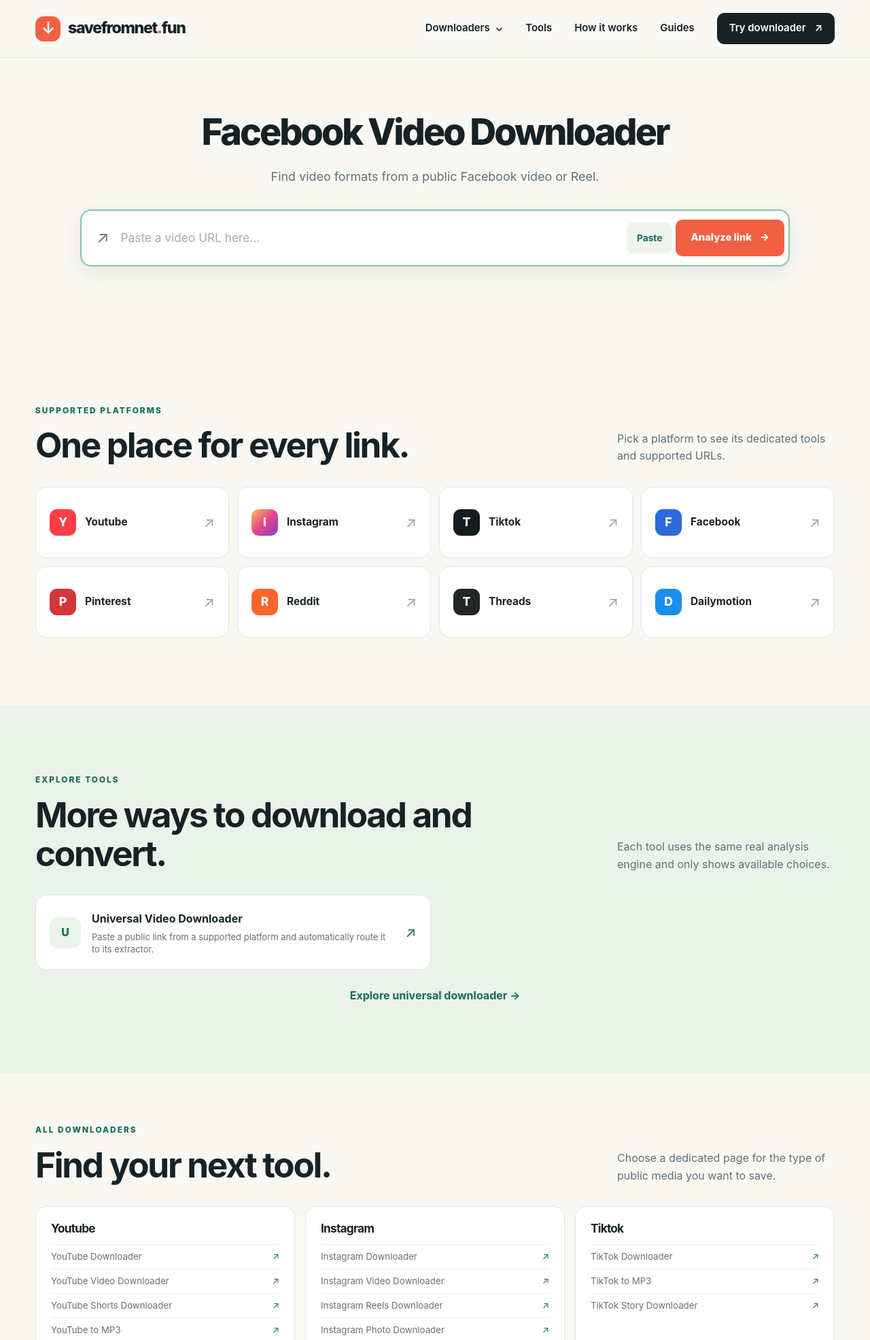
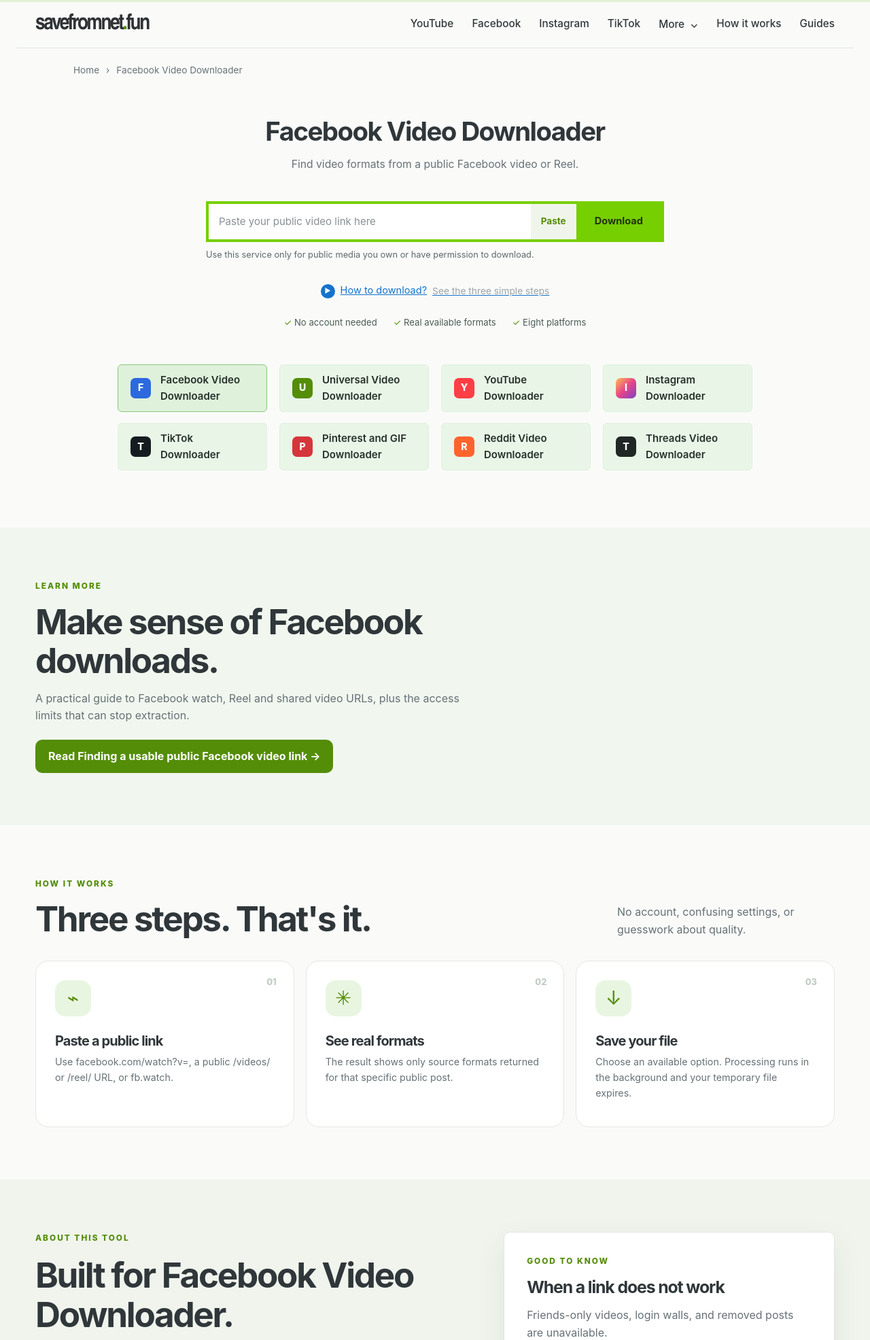
Before and after one commit to umardesignsin-sketch/savefromnetytdownloader, a Flask app: page /facebook-video-downloader in a window 1280 px wide. Shown: the top 1971 px of the page at 68% size. Run offline with Flask 3, Linux system fonts and the light colour scheme; data that the repository does not hold is empty; some libraries are stand-ins or nearby versions.

Commit message:
Restyle homepage and converter pages with green layout

```diff
--- a/app.py
+++ b/app.py
@@ -141,6 +141,15 @@ def _filter_formats(tool, media):
 
 
 def _page(tool=None, guide=None, guide_index=False):
+    platform_home = next((item for item in TOOLS if tool and item.platform == tool.platform), None)
+    primary_tools = [next(item for item in TOOLS if item.platform == platform) for platform in PLATFORMS]
+    quick_links = []
+    if tool and tool.platform != "universal":
+        quick_links = [tool] + [item for item in TOOLS if item.platform == tool.platform and item.slug != tool.slug]
+        quick_links += [BY_SLUG["universal-video-downloader"]] + primary_tools
+    else:
+        quick_links = primary_tools
+    quick_links = list({item.slug: item for item in quick_links}.values())[:8]
     if guide:
         title = f"{guide.title} | SaveFromNet Guides"
         description = guide.description
@@ -180,8 +189,11 @@ def _page(tool=None, guide=None, guide_index=False):
                                           + ([{"@type": "ListItem", "position": 3, "name": guide.title, "item": canonical}] if guide else [])})
     elif tool:
         schema.append({"@context": "https://schema.org", "@type": "BreadcrumbList",
-                       "itemListElement": [{"@type": "ListItem", "position": 1, "name": "Home", "item": SITE_URL + "/"},
-                                           {"@type": "ListItem", "position": 2, "name": tool.name, "item": canonical}]})
+                       "itemListElement": [{"@type": "ListItem", "position": 1, "name": "Home", "item": SITE_URL + "/"}]
+                                          + ([{"@type": "ListItem", "position": 2, "name": platform_home.name,
+                                               "item": SITE_URL + platform_home.path}] if platform_home and platform_home.slug != tool.slug else [])
+                                          + [{"@type": "ListItem", "position": 3 if platform_home and platform_home.slug != tool.slug else 2,
+                                              "name": tool.name, "item": canonical}]})
     platform_guides = {"youtube": "youtube-video-formats", "instagram": "instagram-public-media",
                        "tiktok": "tiktok-video-and-audio", "facebook": "facebook-public-videos",
                        "pinterest": "pinterest-pin-media", "reddit": "reddit-video-with-audio",
@@ -191,7 +203,8 @@ def _page(tool=None, guide=None, guide_index=False):
                            canonical=canonical, tools=TOOLS, platforms=PLATFORMS,
                            related=related_tools(tool) if tool else TOOLS[:10], schema=schema,
                            guide=guide, guide_index=guide_index, guides=GUIDES,
-                           platform_guide=platform_guide)
+                           platform_guide=platform_guide, platform_home=platform_home,
+                           quick_links=quick_links)
 
 
 @app.get("/")
--- a/generate_static.py
+++ b/generate_static.py
@@ -36,7 +36,7 @@ def main():
         target = DIST / filename
         target.parent.mkdir(parents=True, exist_ok=True)
         target.write_bytes(response.data)
-    for name in ("css/site.css", "js/site.js", "favicon.svg"):
+    for name in ("css/site.css", "css/reference.css", "js/site.js", "favicon.svg"):
         source = BASE / "static" / name
         target = DIST / "static" / name
         target.parent.mkdir(parents=True, exist_ok=True)
--- /dev/null
+++ b/static/css/reference.css
@@ -0,0 +1,104 @@
+/* Compact, green-led layout shared by the homepage and every downloader. */
+:root {
+  --ink: #30373a;
+  --muted: #667176;
+  --line: #e2e7e1;
+  --paper: #fafbf9;
+  --coral: #76cf00;
+  --coral-dark: #5cab00;
+  --green: #548d08;
+  --mint: #e8f6e1;
+  --shadow: 0 16px 45px rgba(31, 59, 23, .08);
+}
+
+body { background: #fafbf9; }
+.site-header { background: #fafbf9; border-top: 3px solid #e2f1d2; border-bottom: 0; }
+.header-inner { min-height: 68px; border-bottom: 1px solid #dfe4de; }
+.brand { font-family: "Arial Narrow", "Liberation Sans Narrow", Arial, sans-serif; font-size: 2rem; font-weight: 650; letter-spacing: -.075em; color: #2f3335; gap: 0; }
+.brand-mark { display: none; }
+.brand-dot { color: var(--green); }
+.main-nav { gap: 27px; font-size: .96rem; font-weight: 500; }
+.main-nav > a:not(.nav-cta) { border-bottom: 2px solid transparent; padding: 6px 0; }
+.main-nav > a:not(.nav-cta):hover, .main-nav > a[aria-current="page"] { color: var(--green); border-bottom-color: var(--coral); }
+.nav-dropdown summary { padding: 6px 0; }
+.dropdown-panel { grid-template-columns: 1fr 1fr; width: 290px; }
+
+.home-hero, .tool-hero { background: #fafbf9; padding: 75px 0 0; }
+.tool-hero { padding-top: 22px; }
+.hero-centered { max-width: 1120px; }
+.hero-centered h1, .tool-hero .hero-centered h1 { max-width: 100%; color: var(--ink); font-size: clamp(2rem, 3vw, 2.65rem); font-weight: 750; line-height: 1.2; letter-spacing: -.04em; }
+.home-hero .hero-centered h1 { font-size: clamp(2.4rem, 3.7vw, 3.25rem); }
+.hero-centered h1 em { color: var(--green); }
+.guide-lead { max-width: 710px; margin: 13px auto 0; color: var(--muted); font-size: .98rem; line-height: 1.6; }
+.tool-hero:not(.guide-hero) .breadcrumb { justify-content: flex-start; flex-wrap: wrap; max-width: 1100px; margin: 0 auto 55px; color: #667176; font-size: .85rem; }
+.breadcrumb a:hover { color: var(--green); }
+.guide-hero .hero-centered h1 { font-size: clamp(2.15rem, 3.6vw, 3.2rem); }
+
+.download-zone { background: #fafbf9; margin-top: 0; padding: 42px 0 8px; }
+.download-zone .narrow { max-width: 730px; }
+.download-panel { padding: 0; background: transparent; border: 0; box-shadow: none; }
+.input-row { display: flex; align-items: stretch; min-height: 56px; padding: 0; gap: 0; border: 4px solid var(--coral); border-radius: 0; background: #fff; box-shadow: none; }
+.input-row:focus-within { border-color: var(--coral-dark); box-shadow: 0 0 0 3px rgba(118, 207, 0, .18); }
+.input-row input { flex: 1; min-width: 0; padding: 12px 15px; font-size: .94rem; }
+.input-row input::placeholder { color: #889095; }
+.paste-btn { background: #f0f5eb; border: 0; border-radius: 0; color: var(--green); padding: 0 15px; font-size: .85rem; }
+.paste-btn:hover { background: #e4f0da; }
+.submit-btn, .input-row .submit-btn { min-height: 52px; border: 0; border-radius: 0; background: var(--coral); color: #233300; padding: 0 27px; font-size: .91rem; font-weight: 750; }
+.submit-btn:hover, .input-row .submit-btn:hover { background: var(--coral-dark); }
+.download-note { margin: 9px 0 0; color: #5d686d; font-size: .8rem; text-align: left; }
+.howto-link { display: flex; align-items: center; justify-content: center; gap: 8px; width: fit-content; margin: 31px auto 0; color: #1573cc; font-size: .91rem; text-decoration: underline; }
+.howto-link span { display: grid; place-items: center; width: 21px; height: 21px; border-radius: 50%; background: #1573cc; color: #fff; font-size: .62rem; text-decoration: none; }
+.howto-link small { color: #9ba4a8; font-size: .86rem; text-decoration: none; }
+.hero-highlights { display: flex; flex-wrap: wrap; justify-content: center; gap: 9px 24px; margin: 24px auto 0; color: #4b5b55; font-size: .82rem; }
+.hero-highlights span::first-letter { color: var(--green); }
+.analysis-status { justify-content: center; }
+.result-panel, .progress-panel { border-radius: 12px; }
+
+.quick-tools { padding: 43px 0 84px; background: #fafbf9; }
+.quick-tools-grid { display: flex; flex-wrap: wrap; justify-content: center; gap: 16px 18px; max-width: 990px; margin: 0 auto; }
+.quick-tool { display: flex; align-items: center; gap: 14px; flex: 0 1 220px; min-height: 54px; padding: 10px 18px; border: 1px solid #e0efdd; border-radius: 6px; background: #e9f6e7; color: #25302a; font-size: .94rem; font-weight: 600; transition: background .15s, border-color .15s; }
+.quick-tool:hover { background: #def1dc; border-color: #afd8a5; }
+.quick-tool.is-current { border-color: #87c978; background: #dff1db; }
+.quick-tool .platform-icon { width: 30px; height: 30px; border-radius: 7px; font-size: .88rem; }
+.quick-tool .platform-icon.universal { background: var(--green); }
+
+.section-space { padding-top: 77px; padding-bottom: 77px; }
+.tools-section { background: #f1f7ef; }
+.tool-card { min-height: 96px; border-radius: 8px; box-shadow: none; }
+.guide-card, .directory-group, .detail-card { border-radius: 9px; }
+.guide-promo { background: #f1f7ef; }
+.ready-link { background: var(--green); }
+.ready-link:hover { background: #3d7104; }
+
+@media (max-width: 900px) {
+  .main-nav { gap: 15px; font-size: .84rem; }
+  .brand { font-size: 1.65rem; }
+  .quick-tool { flex-basis: 205px; }
+}
+@media (max-width: 700px) {
+  .header-inner { min-height: 64px; }
+  .brand { font-size: 1.55rem; }
+  .main-nav { top: 67px; gap: 0; }
+  .main-nav > a:not(.nav-cta) { padding: 12px 0; }
+  .home-hero, .tool-hero { padding-top: 56px; }
+  .tool-hero { padding-top: 20px; }
+  .tool-hero:not(.guide-hero) .breadcrumb { margin-bottom: 38px; }
+  .hero-centered h1, .tool-hero .hero-centered h1 { font-size: clamp(2rem, 7vw, 2.75rem); }
+  .guide-lead { font-size: .93rem; }
+  .download-zone { padding-top: 29px; }
+  .input-row { display: grid; grid-template-columns: minmax(0, 1fr) auto; min-height: 0; }
+  .input-row input { grid-column: 1; min-height: 54px; padding: 11px 13px; font-size: .9rem; }
+  .paste-btn { grid-column: 2; padding: 0 12px; }
+  .input-row .submit-btn { grid-column: 1 / -1; min-height: 52px; width: 100%; }
+  .download-note { text-align: center; }
+  .howto-link { margin-top: 23px; flex-wrap: wrap; }
+  .howto-link small { display: none; }
+  .hero-highlights { gap: 7px 12px; font-size: .74rem; }
+  .quick-tools { padding: 32px 0 60px; }
+  .quick-tools-grid { gap: 10px; }
+  .quick-tool { flex: 1 1 calc(50% - 10px); min-width: 0; min-height: 52px; gap: 8px; padding: 8px; font-size: .78rem; }
+  .quick-tool .platform-icon { width: 25px; height: 25px; flex: none; font-size: .72rem; }
+}
+@media (max-width: 390px) {
+  .quick-tool { flex-basis: 100%; font-size: .85rem; }
+}
--- a/static/js/site.js
+++ b/static/js/site.js
@@ -84,7 +84,7 @@
       status.hidden = true;
     } finally {
       submit.disabled = false;
-      submit.innerHTML = 'Analyze link <span aria-hidden="true">→</span>';
+      submit.textContent = 'Download';
       status.hidden = true;
     }
   });
--- a/templates/site.html
+++ b/templates/site.html
@@ -4,7 +4,7 @@
   <script src="https://quge5.com/88/tag.min.js" data-zone="291394" async data-cfasync="false"></script>
   <meta charset="utf-8">
   <meta name="viewport" content="width=device-width, initial-scale=1">
-  <meta name="theme-color" content="#f8f7f2">
+  <meta name="theme-color" content="#f7f8f6">
   <title>{{ title }}</title>
   <meta name="description" content="{{ description }}">
   <link rel="canonical" href="{{ canonical }}">
@@ -18,27 +18,30 @@
   <meta name="twitter:description" content="{{ description }}">
   <link rel="icon" type="image/svg+xml" href="{{ url_for('static', filename='favicon.svg') }}">
   <link rel="stylesheet" href="{{ url_for('static', filename='css/site.css') }}">
+  <link rel="stylesheet" href="{{ url_for('static', filename='css/reference.css') }}">
   {% for item in schema %}<script type="application/ld+json">{{ item | tojson }}</script>{% endfor %}
 </head>
 <body data-tool="{{ tool.slug if tool else 'universal-video-downloader' }}">
   <a class="skip-link" href="#main">Skip to content</a>
   <header class="site-header">
     <div class="container header-inner">
-      <a class="brand" href="/" aria-label="SaveFromNet home"><span class="brand-mark" aria-hidden="true">↓</span><span>savefromnet<span class="brand-dot">.</span>fun</span></a>
+      <a class="brand" href="/" aria-label="SaveFromNet home">savefromnet<span class="brand-dot">.</span>fun</a>
       <button class="menu-toggle" type="button" aria-controls="main-nav" aria-expanded="false" aria-label="Open menu"><span></span><span></span><span></span></button>
       <nav id="main-nav" class="main-nav" aria-label="Main navigation">
-        <details class="nav-dropdown"><summary>Downloaders <span aria-hidden="true">⌄</span></summary>
+        <a href="/youtube-downloader">YouTube</a>
+        <a href="/facebook-video-downloader">Facebook</a>
+        <a href="/instagram-downloader">Instagram</a>
+        <a href="/tiktok-downloader">TikTok</a>
+        <details class="nav-dropdown"><summary>More <span aria-hidden="true">⌄</span></summary>
           <div class="dropdown-panel">
-            {% for platform in platforms %}
+            {% for platform in ('pinterest', 'reddit', 'threads', 'dailymotion') %}
             {% set platform_tool = tools | selectattr('platform', 'equalto', platform) | first %}
             <a href="{{ platform_tool.path }}"><span class="platform-icon {{ platform }}">{{ platform[0] | upper }}</span>{{ platform | title }}</a>
             {% endfor %}
           </div>
         </details>
-        <a href="/#popular-tools">Tools</a>
         <a href="/#how-it-works">How it works</a>
         <a href="/guides">Guides</a>
-        <a class="nav-cta" href="/universal-video-downloader">Try downloader <span aria-hidden="true">↗</span></a>
       </nav>
     </div>
   </header>
@@ -50,7 +53,7 @@
     </section>
     {% elif tool %}
     <section class="tool-hero">
-      <div class="container hero-centered"><h1 id="download-heading">{{ tool.heading }}</h1><p class="guide-lead">{{ tool.description }}</p></div>
+      <div class="container hero-centered"><nav class="breadcrumb" aria-label="Breadcrumb"><a href="/">Home</a><span>›</span>{% if platform_home and platform_home.slug != tool.slug %}<a href="{{ platform_home.path }}">{{ tool.platform | title }} Downloader</a><span>›</span>{% endif %}<span aria-current="page">{{ tool.heading }}</span></nav><h1 id="download-heading">{{ tool.heading }}</h1><p class="guide-lead">{{ tool.description }}</p></div>
     </section>
     {% else %}
     <section class="home-hero">
@@ -63,9 +66,12 @@
         <div class="download-panel">
           <form id="download-form" novalidate>
             <label for="url" class="sr-only">Public media URL</label>
-            <div class="input-row"><span class="input-icon" aria-hidden="true">↗</span><input id="url" type="url" inputmode="url" placeholder="Paste a video URL here..." autocomplete="url" required><button id="paste-btn" class="paste-btn" type="button">Paste</button><button id="submit-btn" class="submit-btn" type="submit">Analyze link <span aria-hidden="true">→</span></button></div>
+            <div class="input-row"><input id="url" type="url" inputmode="url" placeholder="Paste your public video link here" autocomplete="url" required><button id="paste-btn" class="paste-btn" type="button">Paste</button><button id="submit-btn" class="submit-btn" type="submit">Download</button></div>
             <p class="form-error" id="url-error" role="alert" hidden></p>
           </form>
+          <p class="download-note">Use this service only for public media you own or have permission to download.</p>
+          <a class="howto-link" href="{{ '/#how-it-works' if guide or guide_index else '#how-it-works' }}"><span aria-hidden="true">▶</span> How to download? <small>See the three simple steps</small></a>
+          <div class="hero-highlights" aria-label="Service highlights"><span>✓ No account needed</span><span>✓ Real available formats</span><span>✓ Eight platforms</span></div>
           <div id="analysis-status" class="analysis-status" role="status" aria-live="polite" hidden><span class="spinner"></span><span id="analysis-label">Analyzing URL...</span></div>
         </div>
         <div id="result" class="result-panel" aria-live="polite" hidden></div>
@@ -73,22 +79,22 @@
       </div>
     </section>
 
+    {% if not guide and not guide_index %}
+    <section class="quick-tools" aria-label="Popular downloaders"><div class="container"><div class="quick-tools-grid">{% for item in quick_links %}<a class="quick-tool{% if tool and item.slug == tool.slug %} is-current{% endif %}" href="{{ item.path }}"{% if tool and item.slug == tool.slug %} aria-current="page"{% endif %}><span class="platform-icon {{ item.platform }}" aria-hidden="true">{{ item.platform[0] | upper }}</span><span>{{ item.name }}</span></a>{% endfor %}</div></div></section>
+    {% endif %}
+
     {% if guide_index %}
     <section class="guide-article section-space"><div class="container"><div class="guide-prose"><span class="section-kicker">START HERE</span><h2>Find the answer behind the download button.</h2><p>Every platform publishes media differently. These guides explain which individual links the downloader accepts, what file information it can show, and when a public-looking post is unavailable to an anonymous server.</p><p>Choose a topic below, then use the working downloader on that page with media you own or have permission to save. Available options always come from analysis of your actual link.</p></div><div class="guide-grid">{% for item in guides %}<a class="guide-card" href="{{ item.path }}"><span class="section-kicker">GUIDE {{ '%02d' | format(loop.index) }}</span><h3>{{ item.title }}</h3><p>{{ item.description }}</p><span class="guide-card-arrow">Read guide →</span></a>{% endfor %}</div></div></section>
     {% elif guide %}
     <article class="guide-article section-space"><div class="container guide-layout"><div class="guide-prose"><span class="section-kicker">PRACTICAL GUIDE</span>{% for heading, paragraph in guide.sections %}<section><h2>{{ heading }}</h2><p>{{ paragraph }}</p></section>{% endfor %}<p class="rights-note">Only download content you own or have permission to use. No login, paywall, DRM, or private-access bypass is offered.</p><section class="guide-faq" id="faq"><h2>Questions about this topic</h2>{% for question, answer in guide.faq %}<details><summary>{{ question }}</summary><p>{{ answer }}</p></details>{% endfor %}</section></div><aside class="guide-aside"><div class="detail-card"><span class="section-kicker">TRY THE TOOL</span><h2>{{ tool.heading }}</h2><p>{{ tool.description }}</p><a href="{{ tool.path }}">Open {{ tool.name }} →</a></div><div class="detail-card"><span class="section-kicker">KEEP READING</span><h2>More guides</h2>{% for item in guides if item.slug != guide.slug %}{% if loop.index <= 4 %}<a class="guide-side-link" href="{{ item.path }}">{{ item.title }} →</a>{% endif %}{% endfor %}<a class="guide-side-link" href="/guides">Browse all guides →</a></div></aside></div></article>
     {% else %}
-    <section class="platforms-section section-space" id="platforms"><div class="container"><div class="section-heading"><div><span class="section-kicker">SUPPORTED PLATFORMS</span><h2>One place for every link.</h2></div><p>Pick a platform to see its dedicated tools and supported URLs.</p></div><div class="platform-grid">
-      {% for platform in platforms %}{% set platform_tool = tools | selectattr('platform', 'equalto', platform) | first %}
-      <a class="platform-card" href="{{ platform_tool.path }}"><span class="platform-icon {{ platform }}">{{ platform[0] | upper }}</span><strong>{{ platform | title }}</strong><span class="card-arrow">↗</span></a>
-      {% endfor %}
-    </div></div></section>
-
+    {% if not tool %}
     <section class="tools-section section-space" id="popular-tools"><div class="container"><div class="section-heading"><div><span class="section-kicker">EXPLORE TOOLS</span><h2>{{ 'More ways to download and convert.' if tool else 'Downloaders and converters for every format.' }}</h2></div><p>Each tool uses the same real analysis engine and only shows available choices.</p></div><div class="tool-grid">
       {% for item in related %}<a class="tool-card" href="{{ item.path }}"><span class="tool-card-icon">{{ item.platform[0] | upper }}</span><span><strong>{{ item.name }}</strong><small>{{ item.description }}</small></span><span class="tool-card-arrow">↗</span></a>{% endfor %}
     </div><div class="all-tools"><a href="/universal-video-downloader">Explore universal downloader <span aria-hidden="true">→</span></a></div></div></section>
 
     <section class="directory-section section-space" id="all-tools"><div class="container"><div class="section-heading"><div><span class="section-kicker">ALL DOWNLOADERS</span><h2>Find your next tool.</h2></div><p>Choose a dedicated page for the type of public media you want to save.</p></div><div class="directory-grid">{% for platform in platforms %}<div class="directory-group"><h3>{{ platform | title }}</h3>{% for item in tools if item.platform == platform %}<a href="{{ item.path }}">{{ item.name }} <span aria-hidden="true">↗</span></a>{% endfor %}</div>{% endfor %}<div class="directory-group"><h3>All platforms</h3><a href="/universal-video-downloader">Universal Video Downloader <span aria-hidden="true">↗</span></a></div></div></div></section>
+    {% endif %}
 
     {% if not tool %}<section class="guides-section section-space" id="guides"><div class="container"><div class="section-heading"><div><span class="section-kicker">HELPFUL GUIDES</span><h2>Understand your options.</h2></div><p>Practical answers about formats, public links and common download problems.</p></div><div class="guide-grid">{% for item in guides[:6] %}<a class="guide-card" href="{{ item.path }}"><span class="section-kicker">GUIDE {{ '%02d' | format(loop.index) }}</span><h3>{{ item.title }}</h3><p>{{ item.description }}</p><span class="guide-card-arrow">Read guide →</span></a>{% endfor %}</div><p class="all-tools"><a href="/guides">Browse all guides →</a></p></div></section>{% elif platform_guide %}<section class="guide-promo section-space"><div class="container"><span class="section-kicker">LEARN MORE</span><h2>Make sense of {{ tool.platform | title }} downloads.</h2><p>{{ platform_guide.description }}</p><a class="ready-link" href="{{ platform_guide.path }}">Read {{ platform_guide.title }} →</a></div></section>{% endif %}
 
```
